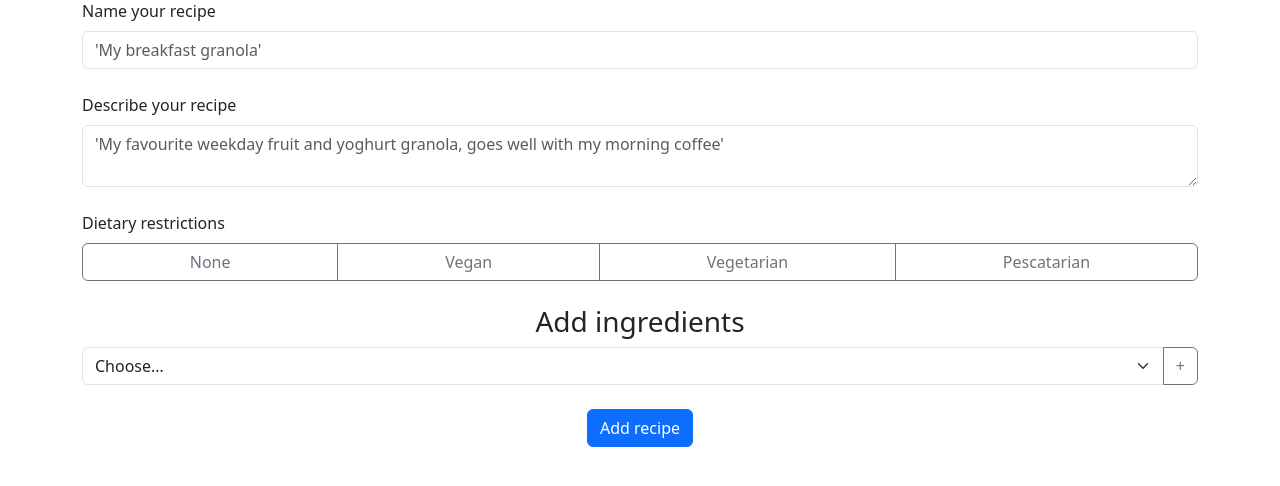
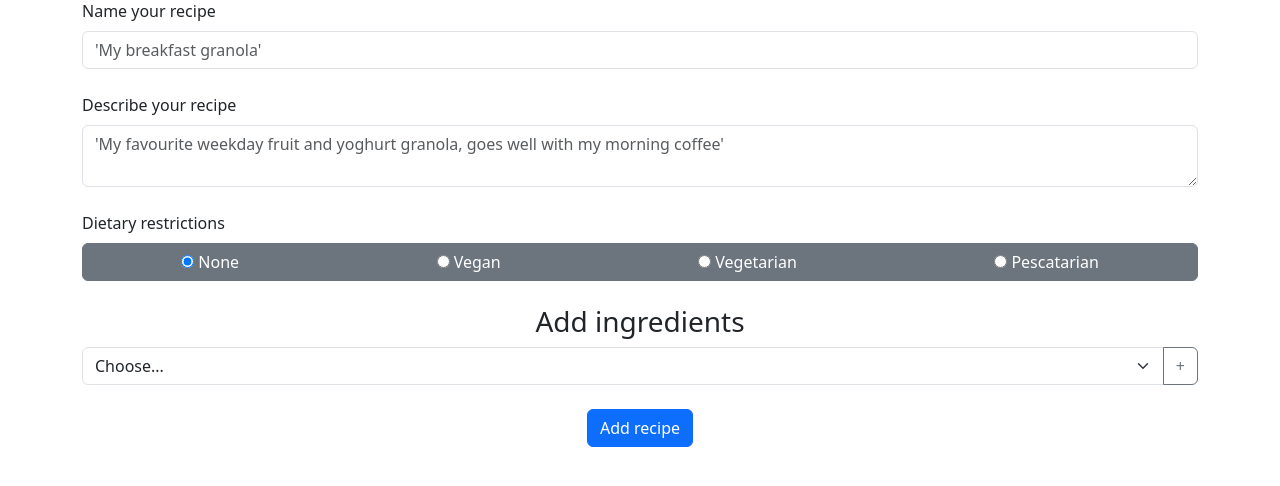
Before and after one commit to dmor1928/nutrition_tracker, a Flask app: page /create-recipe in a window 1280 px wide. Shown: the part 113-599 px from the top of the page. Run offline with Flask 3, Linux system fonts and the light colour scheme; a user stored in the database is signed in; some libraries are stand-ins or nearby versions.

Commit message:
functioning buttons on create recipe

```diff
--- a/website/models.py
+++ b/website/models.py
@@ -21,10 +21,11 @@ class User(db.Model, UserMixin):  # type: ignore
 class RecipeIngredient(db.Model):  # type: ignore
     id = db.Column(db.Integer, primary_key=True)  # The id uniquely identifying each instance of an ingredient in a recipe (various amounts etc.)
     amount = db.Column(db.Float)  # In grams
+    food_id = db.Column(db.Integer, db.ForeignKey('foods.id'))
     recipe_id = db.Column(db.Integer, db.ForeignKey('recipe.id'))  # Links the instance of an ingredient to its recipe
-    food_id = db.Column(db.Integer, db.ForeignKey('foods.id'))
 
-# Database model for recipes
+# Database model for recipes containing descriptive information for recipe, and the user who created it
+# Recipe --> RecipeIngredient is one-to-many
 class Recipe(db.Model):  # type: ignore
     id = db.Column(db.Integer, primary_key=True)
     name = db.Column(db.String(64))
--- a/website/static/create-recipe.js
+++ b/website/static/create-recipe.js
@@ -11,6 +11,8 @@ document.getElementById("add_ingredient").onclick  = function() {
     // Create a text node of the value of element selected in dropdown
     var ingredient_textnode=document.createTextNode(ingredient_text);
 
+    if (ingredient_text == "Choose...")  // Makes 'choose...' unable to be added
+        return;
 
     /*
     Recreating the delete button from home.html example
--- a/website/templates/base.html
+++ b/website/templates/base.html
@@ -4,22 +4,15 @@
         <meta charset="'utf8"/>
         <meta name="viewport" content="width=device-width, intial-scale=1"/>
         <link
-            href="https://cdn.jsdelivr.net/npm/bootstrap@5.3.3/dist/css/bootstrap.min.css"
-            rel="stylesheet"
-            integrity="sha384-QWTKZyjpPEjISv5WaRU9OFeRpok6YctnYmDr5pNlyT2bRjXh0JMhjY6hW+ALEwIH"
-            crossorigin="anonymous"
-        />
-        <link
             rel="stylesheet"
             href="https://stackpath.bootstrapcdn.com/font-awesome/4.7.0/css/font-awesome.min.css"
             crossorigin="anonymous"
         />
-        <!-- <link
-            href="https://cdn.jsdelivr.net/npm/bootstrap@5.3.3/dist/css/bootstrap.min.css"
+        <link href="https://cdn.jsdelivr.net/npm/bootstrap@5.3.3/dist/css/bootstrap.min.css" rel="stylesheet" integrity="sha384-QWTKZyjpPEjISv5WaRU9OFeRpok6YctnYmDr5pNlyT2bRjXh0JMhjY6hW+ALEwIH" crossorigin="anonymous">
+        <link
             rel="stylesheet"
-            integrity="sha384-QWTKZyjpPEjISv5WaRU9OFeRpok6YctnYmDr5pNlyT2bRjXh0JMhjY6hW+ALEwIH"
-            crossorigin="anonymous"
-        /> -->
+            href="styles/create-recipe.css"
+        />
         <title>{% block title %}Home{% endblock %}</title>
     </head>
     <body>
@@ -73,7 +66,7 @@
             {% block content %}
             {% endblock %}
         </div>
-        <script
+        <!-- <script
             src="https://code.jquery.com/jquery-3.2.1.slim.min.js"
             integrity="sha384-KJ3o2DKtIkvYIK3UENzmM7KCkRr/rE9/Qpg6aAZGJwFDMVNA/GpGFF93hXpG5KkN"
             crossorigin="anonymous"
@@ -87,12 +80,8 @@
             src="https://maxcdn.bootstrapcdn.com/bootstrap/4.0.0/js/bootstrap.min.js"
             integrity="sha384-JZR6Spejh4U02d8jOt6vLEHfe/JQGiRRSQQxSfFWpi1MquVdAyjUar5+76PVCmYl"
             crossorigin="anonymous"
-        ></script>
-        <!-- <script
-            src="https://cdn.jsdelivr.net/npm/bootstrap@5.3.3/dist/js/bootstrap.bundle.min.js"
-            integrity="sha384-YvpcrYf0tY3lHB60NNkmXc5s9fDVZLESaAA55NDzOxhy9GkcIdslK1eN7N6jIeHz"
-            crossorigin="anonymous"
         ></script> -->
+        <script src="https://cdn.jsdelivr.net/npm/bootstrap@5.3.3/dist/js/bootstrap.bundle.min.js" integrity="sha384-YvpcrYf0tY3lHB60NNkmXc5s9fDVZLESaAA55NDzOxhy9GkcIdslK1eN7N6jIeHz" crossorigin="anonymous"></script>
 
         <!-- For adding javascript to webpage -->
         <script
--- a/website/templates/create-recipe.html
+++ b/website/templates/create-recipe.html
@@ -14,14 +14,23 @@
     </div>
     <br/>
     <div input-group mb-3>
-        <label for="recipe-description" class="form-label">Dietary restrictions</label>
-        <div class="btn-group d-flex" role="group">
-            <button class="btn btn-outline-secondary" type="button">None</button>
-            <button class="btn btn-outline-secondary" type="button">Vegan</button>
-            <button class="btn btn-outline-secondary" type="button">Vegetarian</button>
-            <button class="btn btn-outline-secondary" type="button">Pescatarian</button>
+        <label for="recipe-dietary-restrictions" class="form-label">Dietary restrictions</label>
+        <div class="btn-group btn-group-toggle d-flex" data-toggle="buttons">
+            <label class="btn btn-secondary" onclick="this.button('toggle')">
+                <input name="recipe-dietary-restrictions" id="none" autocomplete="off" type="radio" checked> None
+            </label>
+            <label class="btn btn-secondary">
+                <input name="recipe-dietary-restrictions" id="vegan" autocomplete="off" type="radio"> Vegan
+            </label>
+            <label class="btn btn-secondary">
+                <input name="recipe-dietary-restrictions" id="vegetarian" autocomplete="off" type="radio"> Vegetarian
+            </label>
+            <label class="btn btn-secondary">
+                <input name="recipe-dietary-restrictions" id="pescatarian" autocomplete="off" type="radio"> Pescatarian
+            </label>
         </div>
     </div>
+
     <br/>
     <h3 align="center">Add ingredients</h3>
     <div class="input-group">
```
Also changed, not shown: website/views.py (+7 -3 lines).
